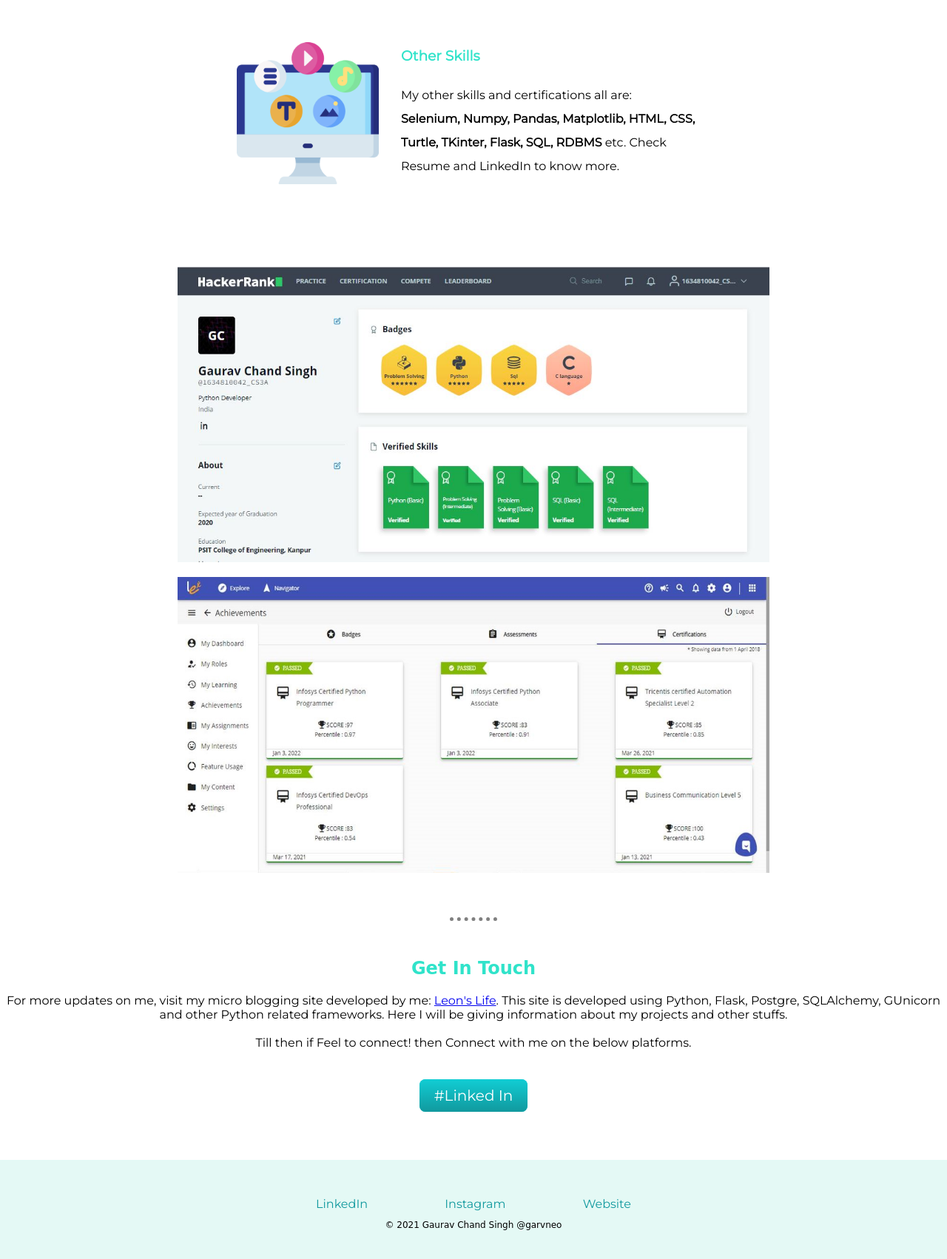
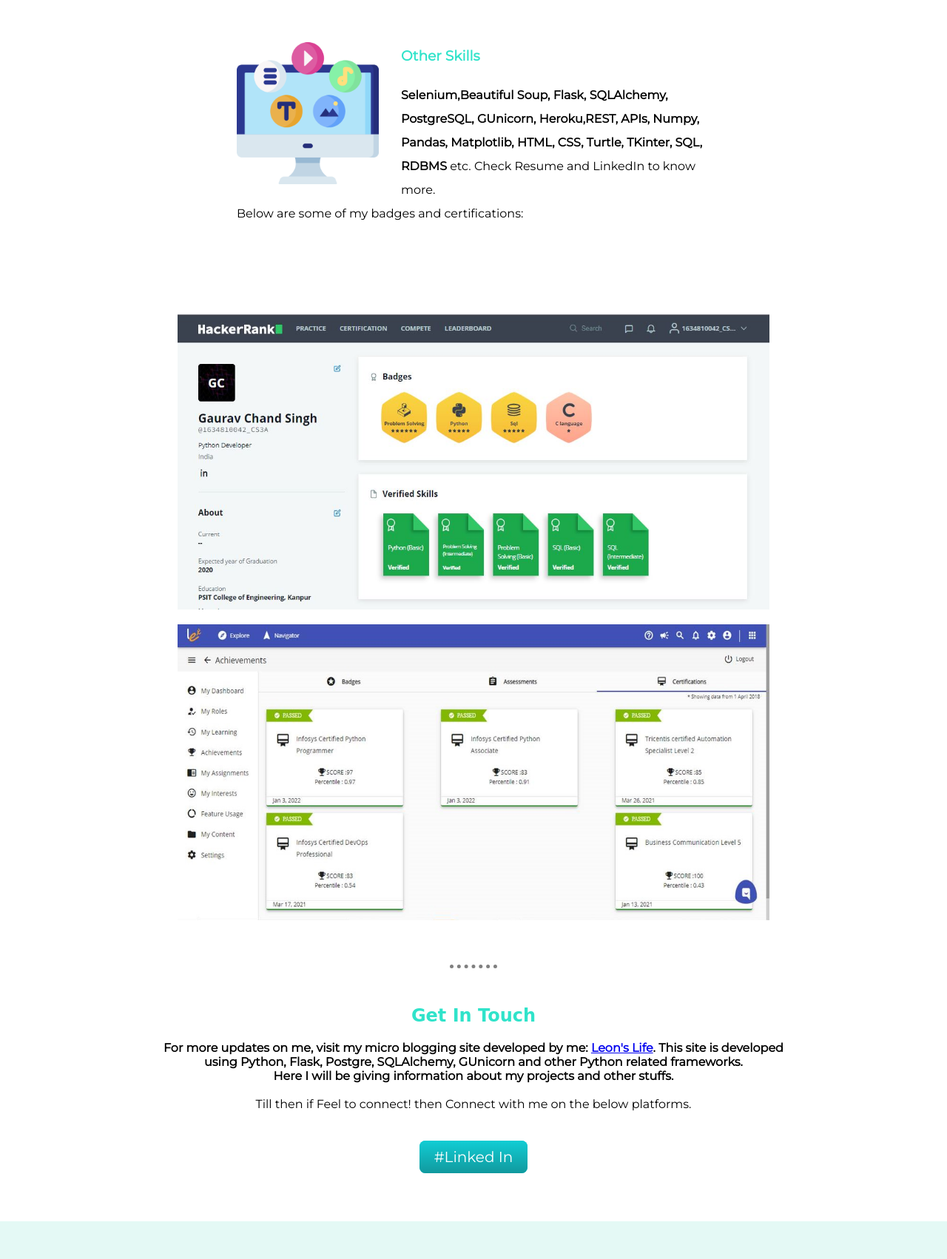
Before and after one commit to garvneo/cv, a plain HTML site: page index.html in a window 1280 px wide. Shown: the part 1660-3362 px from the top of the page at 74% size. Drawn offline with Linux system fonts and the light colour scheme; a web font is replaced by a local one.

Commit message:
Update index.html

```diff
--- a/index.html
+++ b/index.html
@@ -44,7 +44,8 @@
 				<div class="skill-row">
 				  <img class="computer-img" src="images/content.png" alt="">
 				  <h3>Other Skills</h3>
-				  <p>My other skills and certifications all are: <br> <strong>Selenium, Numpy, Pandas, Matplotlib, HTML, CSS, Turtle, TKinter, Flask, SQL, RDBMS</strong> etc. Check Resume and LinkedIn to know more.</p>
+				  <p><strong>Selenium,Beautiful Soup, Flask, SQLAlchemy, PostgreSQL, GUnicorn, Heroku,REST, APIs, Numpy, Pandas, Matplotlib, HTML, CSS, Turtle, TKinter, SQL, RDBMS</strong> etc.
+					  Check Resume and LinkedIn to know more. <br> Below are some of my badges and certifications: </p>
 				</div>
 				<br>
 				<img src="images/hackerrank.JPG"  style="width:800px; height:400px; margin-bottom:10px;">
@@ -55,8 +56,11 @@
 			<div class="contact-me">
 				<h2>Get In Touch</h2>
 
-				<p id="contact-para" >For more updates on me, visit my micro blogging site developed by me: <a class="website" href="https://leons-blog.herokuapp.com/about">Leon's Life</a>. This site is developed using Python, Flask, Postgre, SQLAlchemy, GUnicorn and other Python related frameworks.
-					Here I will be giving information about my projects and other stuffs.
+				<p id="contact-para" ><strong>For more updates on me, visit my micro blogging site developed by me:
+					<a class="website" href="https://leons-blog.herokuapp.com/about">Leon's Life</a>. This site is developed
+					<br> using Python, Flask, Postgre, SQLAlchemy, GUnicorn and other Python related frameworks.
+					<br>Here I will be giving information about my projects and other stuffs.
+					</strong>
 				<br><br> Till then if Feel to connect! then Connect with me on the below platforms. <br>
 				</p>
 				<a class="btn" href="https://www.linkedin.com/in/gaurav-chand-singh-848811180/">#Linked In</a>
```
